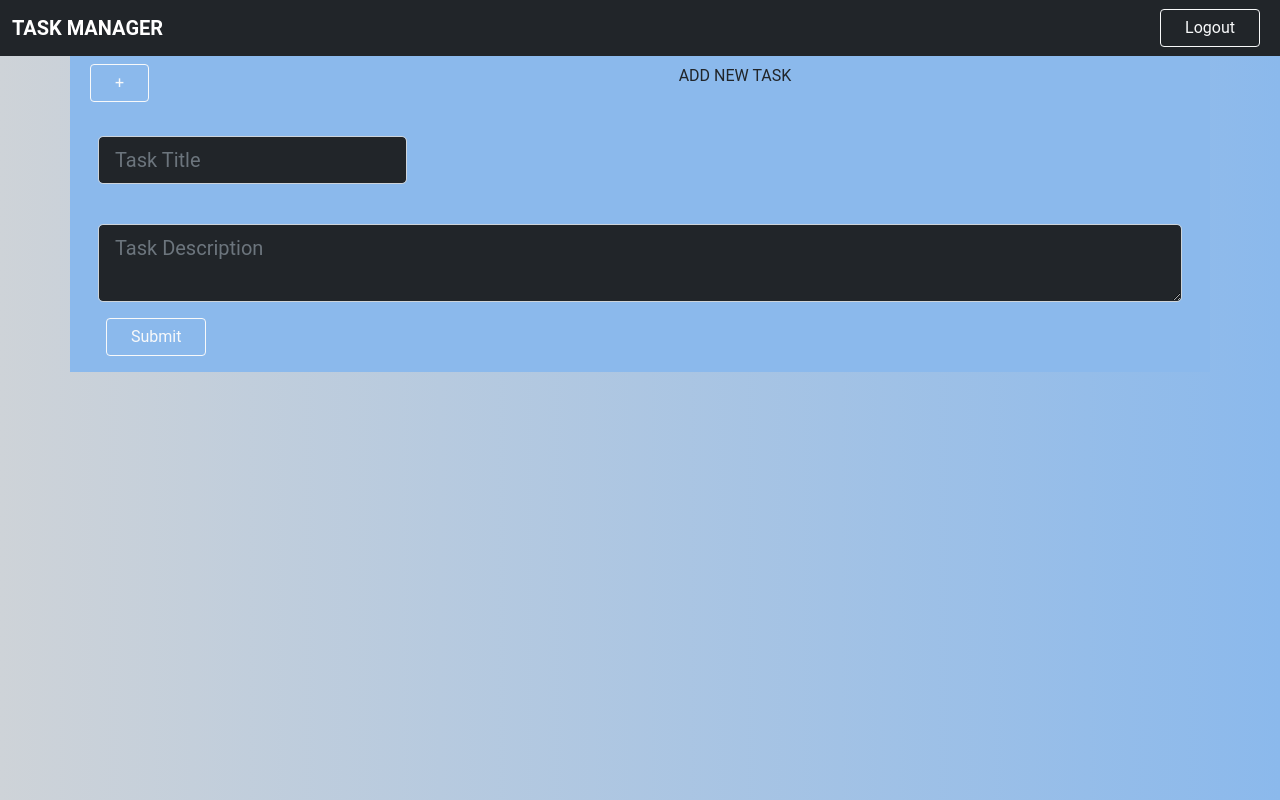
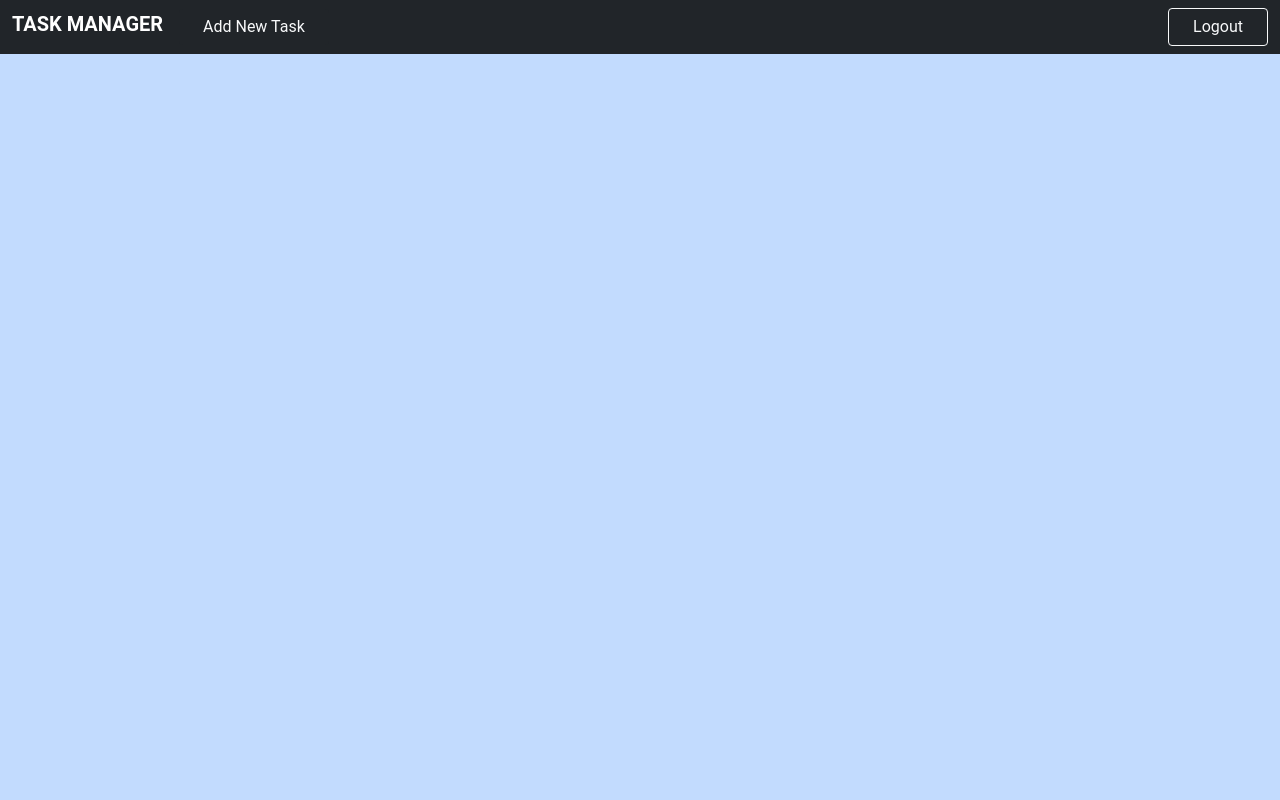
Before and after one commit to VictoriaShyika/task_manager, a React (Create React App) app in the folder client/: page /home in a window 1280 px wide. Built offline with nearby package versions, Linux system fonts and the light colour scheme; sample sign-in values are in the browser's storage.

Commit message:
Task-Adding: Added Task-Adding Form

```diff
--- a/client/src/App.js
+++ b/client/src/App.js
@@ -10,6 +10,8 @@ function App() {
   const [isAuth, setIsAuth] = useState(false);
   const [isLoading, setIsLoading] = useState(true);
 
+  const [addTask, setAddTask] = useState(false);
+
   useEffect(() => {
     if (sessionStorage.getItem("token")) {
       setIsAuth(true);
@@ -19,7 +21,7 @@ function App() {
 
   return (
     <div className="App">
-      <AuthContext.Provider value={{ isAuth, setIsAuth, isLoading }}>
+      <AuthContext.Provider value={{ isAuth, setIsAuth, isLoading, addTask, setAddTask }}>
         <Navbar />
         <AppRouter />
       </AuthContext.Provider>
--- a/client/src/components/Navbar.js
+++ b/client/src/components/Navbar.js
@@ -2,35 +2,51 @@ import Button from "./UI/Button";
 import React, { useContext } from "react";
 import { Link } from "react-router-dom";
 import { AuthContext } from "../context";
+import Brand from "./UI/Brand";
 
 export default function Navbar() {
-  const { isAuth, setIsAuth } = useContext(AuthContext);
+  const { isAuth, setIsAuth, addTask, setAddTask } = useContext(AuthContext);
+
 
   function logout() {
     setIsAuth(false);
     sessionStorage.removeItem("token");
   }
 
+  const addTaskToggler = () => {
+    setAddTask(!addTask);
+  };
+
   return (
-    <nav className="navbar navbar-expand fixed-top navbar-dark bg-dark">
+    <nav className="navbar navbar-expand-lg fixed-top navbar-dark bg-dark">
       <div className="container-fluid">
-        <span className="navbar-brand text-uppercase fw-bold">
-          Task Manager
-        </span>
-        <div className="ml-auto">
         {!isAuth ? (
           <>
-              <Link to="/login">
+            <Brand />
+            <div class="navbar-nav">
+              <div className="ml-auto d-flex ">
+                <Link to="/login" className="mx-2">
                   <Button>Login</Button>
                 </Link>
                 <Link to="/signup">
                   <Button>Sign Up</Button>
                 </Link>
+              </div>
+            </div>
           </>
         ) : (
+          <>
+            <div className="justify-content-start">
+              <Brand />
+              <Button style={{ border: "none" }} onClick={addTaskToggler}>
+                Add New Task
+              </Button>
+            </div>
+            <div className="justify-content-end">
               <Button onClick={logout}>Logout</Button>
+            </div>
+          </>
         )}
-        </div>
       </div>
     </nav>
   );
--- a/client/src/components/TasksPage.js
+++ b/client/src/components/TasksPage.js
@@ -1,32 +1,24 @@
-import React from "react";
+import React, { useContext } from "react";
 import Button from "./UI/Button";
 import Input from "./UI/Input";
 import Textarea from "./UI/Textarea";
+import { AuthContext } from "../context";
 
 const TasksPage = () => {
+  const { addTask } = useContext(AuthContext);
+
   return (
-    <div className="container" style={{ background: "rgb(139, 185, 236)" }}>
-      <div className="py-3 rounded">
-        <div className="row">
-          <div className="col-md-2">
-            <Button className="btn btn-dark m-3">+</Button>
-          </div>
-          <div className="col-md-10">
-            <p className=" text-center text-uppercase">Add new task</p>
-          </div>
-        </div>
-      </div>
-
-      <form className="m-3">
-        <div className="input-group mb-3">
+    <div className="container" style={{ paddingTop: "57px" }}>
+      {addTask && (
+        <form
+          className="p-3 bg-dark bg-opacity-75"
+          style={{ borderRadius: "0.5rem" }}
+        >
           <Input type="text" placeholder="Task Title" />
-        </div>
-
-        <div className="input-group mb-3">
           <Textarea type="textarea" placeholder="Task Description" />
-        </div>
-        <Button type="submit">Submit</Button>
-      </form>
+          <Button type="submit">Submit</Button>
+        </form>
+      )}
     </div>
   );
 };
--- /dev/null
+++ b/client/src/components/UI/Brand.js
@@ -0,0 +1,9 @@
+import React from "react";
+
+const Brand = () => {
+  return (
+    <span className="navbar-brand text-uppercase fw-bold">Task Manager</span>
+  );
+};
+
+export default Brand;
--- a/client/src/components/UI/Button.js
+++ b/client/src/components/UI/Button.js
@@ -2,7 +2,7 @@ import React from "react";
 
 const Button = ({ children, ...props }) => {
   return (
-    <button  {...props} className="btn btn-outline-light px-4 mx-2" >
+    <button {...props} className="btn btn-outline-light px-4   btn-dark ">
       {children}
     </button>
   );
--- a/client/src/components/UI/Textarea.js
+++ b/client/src/components/UI/Textarea.js
@@ -1,4 +1,11 @@
 const Textarea = (props) => {
-    return <textarea className="form-control form-control-lg bg-dark text-white" {...props} />;
-  };
-  export default Textarea;
+  return (
+    <div className="form-white mb-3">
+      <textarea
+        className="form-control form-control-lg bg-dark text-white"
+        {...props}
+      />
+    </div>
+  );
+};
+export default Textarea;
--- a/client/src/pages/Home/Home.js
+++ b/client/src/pages/Home/Home.js
@@ -14,16 +14,8 @@ export default function Home() {
 
   return (
     <div>
-      <section className="vh-100 gradient-custom">
-        <div className="container ">
-          <div className="row d-flex justify-content-center py-5 h-100 ">
-            {/* <div
-              className="card-body  text-white bg-light"
-            > */}
-              <TasksPage />
-            {/* </div> */}
-          </div>
-        </div>
+      <section className="vh-100 bg-primary bg-opacity-25" >
+        <TasksPage />
       </section>
     </div>
   );
```
Lines whose indentation alone changed are shown as unchanged.
